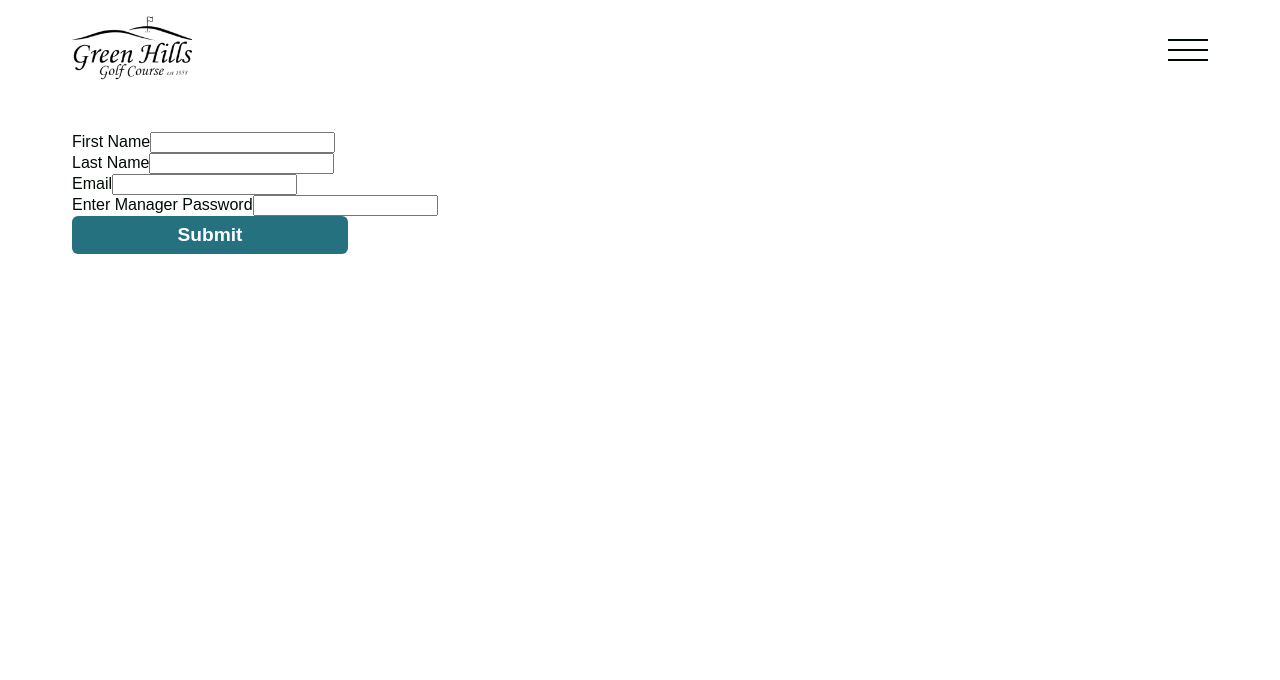
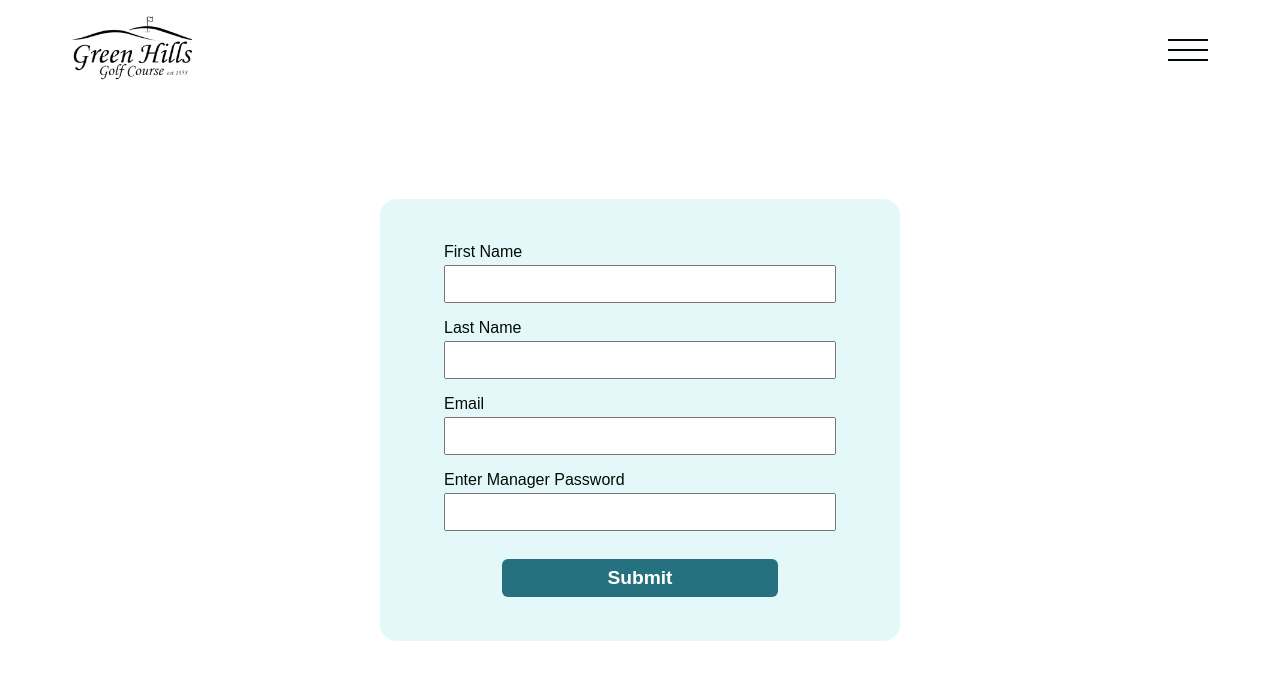
Before and after one commit to lfranckx/greenhills-client, a React (Create React App) app: page /add-employee in a window 1280 px wide. Shown: the top 680 px of the page. Built offline with nearby package versions, Linux system fonts and the light colour scheme; a web font is replaced by a local one.

Commit message:
remove dotenv / start service files / finish addUser page

```diff
--- a/package.json
+++ b/package.json
@@ -6,7 +6,6 @@
     "@testing-library/jest-dom": "^5.16.5",
     "@testing-library/react": "^13.4.0",
     "@testing-library/user-event": "^13.5.0",
-    "dotenv": "^10.0.0",
     "formik": "^2.2.9",
     "framer-motion": "^9.0.4",
     "react": "^18.2.0",
--- a/src/components/App.js
+++ b/src/components/App.js
@@ -5,6 +5,7 @@ import PrintTicketsPage from '../routes/PrintTicketsPage';
 import EditEmployeesPage from '../routes/EditEmployeesPage';
 import AddEmployee from '../routes/AddEmployee';
 import Header from './Header';
+import AddUserPage from '../routes/AddUser';
 
 function App() {
   return (
@@ -12,6 +13,7 @@ function App() {
       <Header />
       <Routes>
         <Route path='/' element={<PrintTicketsPage />} />
+        <Route path='/add-user' element={<AddUserPage />} />
         <Route path='/edit-employees' element={<EditEmployeesPage />} />
         <Route path='/add-employee' element={<AddEmployee />} />
       </Routes>
--- /dev/null
+++ b/src/config.js
@@ -0,0 +1,3 @@
+export default {
+    API_ENDPOINT: "http://localhost:8000"
+}
--- a/src/routes/AddEmployee.js
+++ b/src/routes/AddEmployee.js
@@ -13,7 +13,7 @@ export default function AddEmployee(props) {
     const variants = {
         visible: { opacity: 1 },
         hidden: { opacity: 0 },
-    }
+    };
 
     const navigate = useNavigate();
     const [error, setError] = useState(null);
@@ -29,10 +29,10 @@ export default function AddEmployee(props) {
                 variants={variants}
                 className='page-width'
             >
-                <main id='add-employee-page'>
+                <main id='form-page'>
                     <div className='form-wrap'>
-                        <Formik >
-                            <Form id='add_employee-form'>
+                        <Formik>
+                            <Form id='add-employee-form'>
                                 <div className='field-wrap'>
                                     <label htmlFor='first_name'>First Name</label>
                                     <Field
--- /dev/null
+++ b/src/routes/AddUser.js
@@ -0,0 +1,124 @@
+import React, { useEffect, useState } from 'react';
+import { motion } from 'framer-motion';
+import { Formik, Form, Field, ErrorMessage } from 'formik';
+import * as Yup from 'yup';
+import { useNavigate } from 'react-router';
+
+export default function AddUser(props) {
+    useEffect(() => {
+        window.scrollTo(0,0);
+    });
+
+    const variants = {
+        visible: { opacity: 1 },
+        hidden: { opacity: 0 },
+    };
+
+    const navigate = useNavigate();
+    const [error, setError] = useState(null);
+    const [buttonState, handleButtonState] = useState('Submit');
+    const [buttonDisabled, handleButtonDisabled] = useState(false);
+    const REQEX_UPPER_LOWER_NUMBER = /^(?:(?=.*\d)(?=.*[a-z])(?=.*[A-Z]).*)$/;
+
+    const location_field = {
+        green_hills: "Green Hills",
+        woussickett: "Woussickett"
+    }
+
+    const addUserFormSchema = Yup.object().shape({
+        username: Yup.string().min(3, '* Name is too short').max(20, "* 20 maximum characters").required('* Required'),
+        password: Yup.string().min(3, 'Password is too short').max(72, 'Password is too long').matches(REQEX_UPPER_LOWER_NUMBER, 'Password must container at least one uppercase, one lowercase, and one number').required('* Required'),
+        location: Yup.string().oneOf(Object.values(location_field), '* Must select one of the valid options').required('* Required')
+    });
+
+    const submitForm = (values) => {
+        handleButtonState('Sending...');
+
+        let locationValue;
+        if (values.location === "Green Hills") {
+            locationValue = 1;
+        }
+        if (values.location === "Woussickett") {
+            locationValue = 2;
+        }
+
+        const newValues = {
+            username: values.username,
+            password: values.password,
+            location: locationValue
+        }
+
+        console.log(newValues);
+    }
+
+    return (
+        <>
+            <motion.div
+                initial="hidden"
+                animate="visible"
+                variants={variants}
+                className='page-width'
+            >
+                <main id='form-page'>
+                    <div className='form-wrap'>
+                        <h2 className='text-center'>Add a new user</h2>
+                        <Formik
+                            initialValues={{ username: "", password: "", location: "" }}
+                            validationSchema={addUserFormSchema}
+                            onSubmit={submitForm}
+                        >
+                            <Form id='add-user-form'>
+                                <div className='field-wrap'>
+                                    <label htmlFor='username'>Username</label>
+                                    <Field
+                                        type="text"
+                                        name='username'
+                                        aria-label='username'
+                                        className='username'
+                                        id='username'
+                                        required
+                                    />
+                                    <ErrorMessage component="div" className='error' name='username' />
+                                </div>
+                                <div className='field-wrap'>
+                                    <label htmlFor='password'>Password</label>
+                                    <Field
+                                        type="text"
+                                        name='password'
+                                        aria-label='password'
+                                        className='password'
+                                        id='password'
+                                        required
+                                    />
+                                    <ErrorMessage component="div" className='error' name='password' />
+                                </div>
+                                <div className='field-wrap'>
+                                    <label htmlFor='location'>Location</label>
+                                    <Field
+                                        as='select'
+                                        name='location'
+                                        aria-label='location'
+                                        className='location'
+                                        id='location'
+                                        required
+                                    >
+                                        <option value=''>Select an Option</option>
+                                        <option value='Green Hills'>Green Hills</option>
+                                        <option value='Woussickett'>Woussickett</option>
+                                    </Field>
+                                    <ErrorMessage component="div" className='error' name='location' />
+                                </div>
+
+                                <div className='btn-wrap'>
+                                    <button className='btn blue' type='submit' disabled={buttonDisabled}>
+                                        {buttonState}
+                                    </button>
+                                </div>
+                            </Form>
+                        </Formik>
+                    </div>
+                </main>
+            </motion.div>
+        </>
+    )
+}
--- a/src/styles/App.scss
+++ b/src/styles/App.scss
@@ -49,6 +49,12 @@ li {
     list-style-type: none;
 }
 
+input, select, textarea {
+    font-size: $regular;
+    padding: 8px;
+    margin: 4px 0;
+}
+
 .btn {
     width: 260px;
     padding: 8px;
@@ -59,7 +65,7 @@ li {
     text-align: center;
     border-radius: 6px;
     cursor: pointer;
-    transition: all ease-in-out .4s;
+    transition: all ease-in-out .28s;
 
     &:hover {
         border-radius: 40px;
@@ -85,3 +91,11 @@ li {
     margin: auto;
     padding: 0 1rem;
 }
+
+.text-center {
+    text-align: center;
+}
+
+.error {
+    color: $blue;
+}
--- a/src/styles/MainContent.scss
+++ b/src/styles/MainContent.scss
@@ -36,6 +36,40 @@
     }
 }
 
-#add-employee-page {
+#form-page {
     padding: 2rem 1rem;
+    display: flex;
+    align-items: center;
+    justify-content: center;
+
+    .form-wrap {
+        background: $light_blue;
+        padding: 2rem 4rem;
+        border-radius: 16px;
+        min-width: 520px;
+        max-width: 520px;
+
+        @media only screen and (max-width: 750px) {
+                min-width: 100%;
+                width: 100%;
+        }
+
+        h2 {
+            padding-bottom: 12px;
+        }
+
+        .field-wrap {
+            display: flex;
+            flex-direction: column;
+            margin: 12px 0;
+        }
+
+        .btn-wrap {
+            padding: 12px 0;
+
+            .btn {
+                margin: auto;
+            }
+        }
+    }
 }
```
Also changed, not shown: src/services/EmployeeApiService.js (deleted), src/services/auth-api-service.js (added), src/services/employee-api-service.js (added), 2 other files (tests, documents, lock files or other folders).
